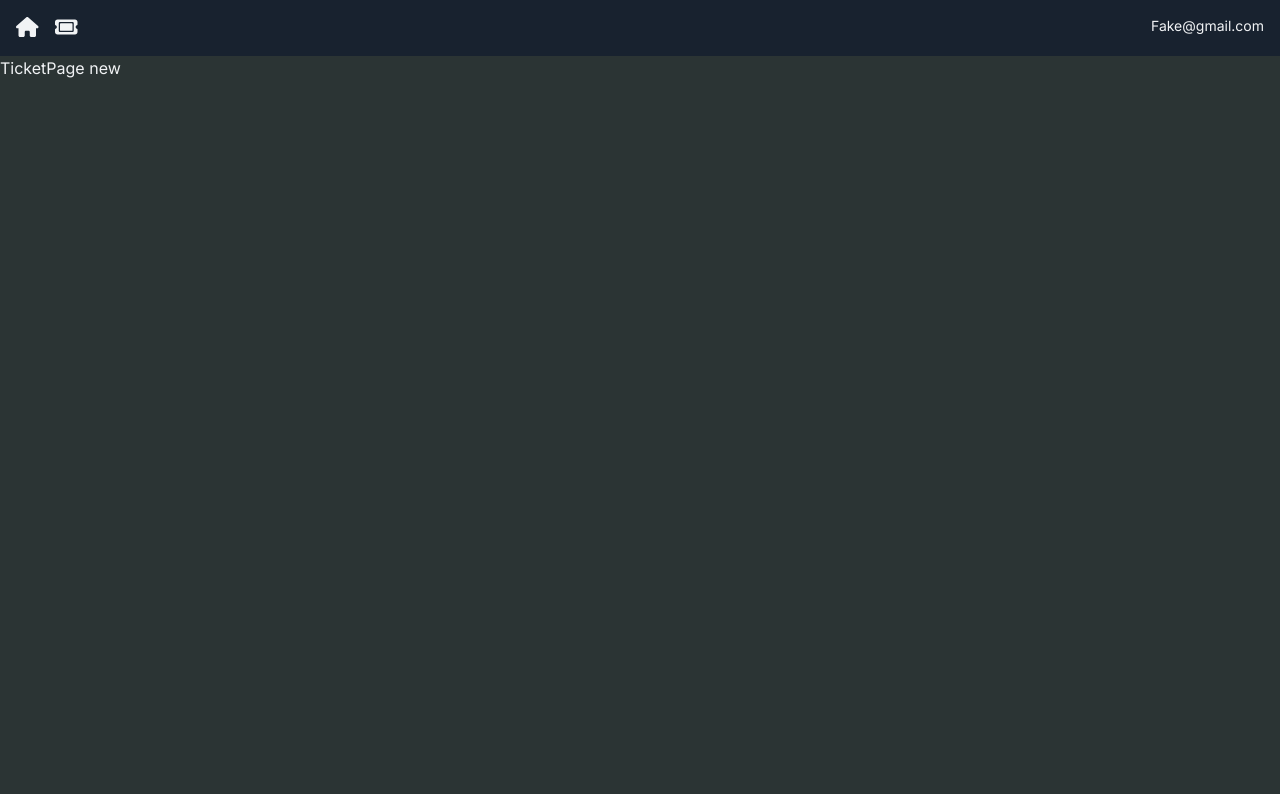
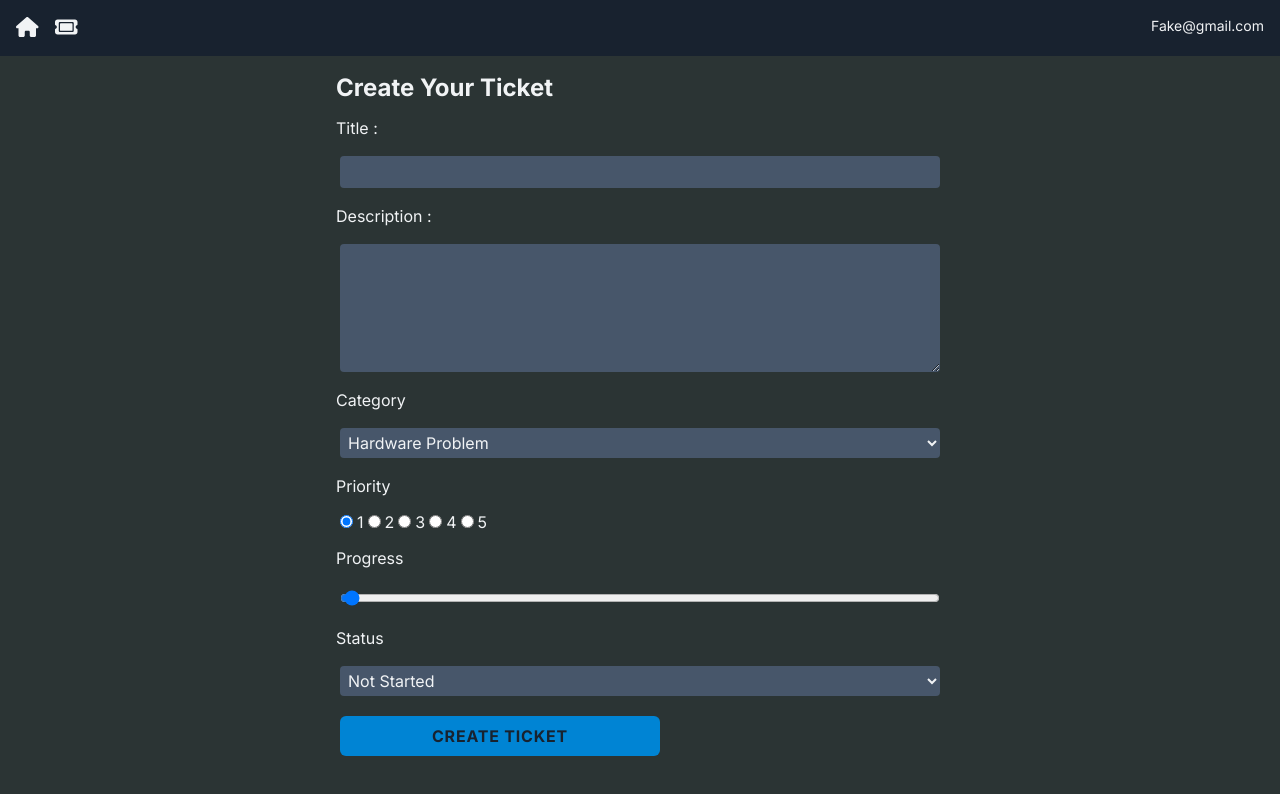
Before and after one commit to amirvosoughi17/next-crud, a Next.js app: page /TicketPage/new in a window 1280 px wide. Shown: the top 794 px of the page. Built offline with nearby package versions, Linux system fonts and the light colour scheme.

Commit message:
done at 1:28:00

```diff
--- /dev/null
+++ b/app/(components)/TicketForm.jsx
@@ -0,0 +1,86 @@
+'use client' ;
+import { useRouter } from "next/navigation";
+import { useState } from "react";
+
+
+const TicketForm = () => {
+  const router = useRouter()
+    const handleChange = (e) => {
+         const value = e.target.value;
+         const name = e.target.name;
+         setFormData((preState) => ({
+            ...preState,
+            [name] : value ,
+         }))
+    }
+
+     const  handleSubmit = async (e) => {
+      e.preventDefault() ;
+      const res = await fetch("/api/Tickets" , {
+        method : "POST" ,
+        body : JSON.stringify({formData}),
+         'content-type' : "application/json"
+      })
+      if(!res.ok) {
+        throw new Error ("failed to create Ticket")
+      }
+      router.refresh()
+      router.push('/')
+    }
+
+    const startingTicketData  = {
+        title  : '',
+        description : '',
+        priority :1 ,
+        progress : 0 ,
+        status : 'not Started',
+        category : 'Hardware Problem'
+    };
+    const [formData , setFormData] = useState(startingTicketData);
+
+  return (
+    <div className="flex justify-center ">
+        <form className="flex  flex-col gap-3 w-1/2 " method="post" onSubmit={handleSubmit}>
+            <h3>Create Your Ticket</h3>
+            <label>Title : </label>
+            <input id="title" name="title" onChange={handleChange}  required value={formData.title}/>
+            <label>Description : </label>
+            <textarea id="description" name="description" onChange={handleChange}  required value={formData.description} rows="5"/>
+
+            <label htmlFor="">Category</label>
+            <select name="category" value={formData.category} onChange={handleChange}>
+              <option value="Hardware Problem">Hardware Problem</option>
+              <option value="software Problem">software Problem</option>
+              <option value="Project">Project</option>
+            </select>
+
+            <label>Priority</label>
+            <div className="">
+              <input id="priority-1" name="priority" type="radio" onChange={handleChange} value={1} checked={formData.priority == 1} />
+              <label>1</label>
+              <input id="priority-2" name="priority" type="radio" onChange={handleChange} value={2} checked={formData.priority == 2} />
+              <label>2</label>
+              <input id="priority-3" name="priority" type="radio" onChange={handleChange} value={3} checked={formData.priority == 3} />
+              <label>3</label>
+              <input id="priority-4" name="priority" type="radio" onChange={handleChange} value={4} checked={formData.priority == 4} />
+              <label>4</label>
+              <input id="priority-5" name="priority" type="radio" onChange={handleChange} value={5} checked={formData.priority == 5} />
+              <label>5</label>
+            </div>
+            <label>Progress</label>
+            <input type="range" id="progress" name="progress" value={formData.progress} min="0" max="100" handleChange={handleChange} />
+
+            <label>Status</label>
+            <select name="status" value={formData.status} onChange={handleChange}>
+              <option value="not started">Not Started</option>
+              <option value="started">Started</option>
+              <option value="done">Done</option>
+            </select>
+
+            <input type="submit"  className="btn max-w-xs" value='create ticket' />
+         </form>
+    </div>
+  )
+}
+
+export default TicketForm
--- a/app/TicketPage/[id]/page.jsx
+++ b/app/TicketPage/[id]/page.jsx
@@ -1,7 +1,11 @@
+import TicketForm from "@/app/(components)/TicketForm";
+
 
 const TicketPage = ({params}) => {
   return (
-    <div>TicketPage {params.id}</div>
+    <div>
+      <TicketForm />
+    </div>
   )
 }
 
--- a/app/globals.css
+++ b/app/globals.css
@@ -23,6 +23,15 @@
     p{
         @apply text-sm text-default-text
     }
+    form {
+        @apply rounded-xl p-4
+    }
+    lable {
+        @apply mt-4
+    }
+    input  , select , textarea {
+        @apply m-1 rounded bg-card p-1
+    }
 }
 
 @layer components {
```
